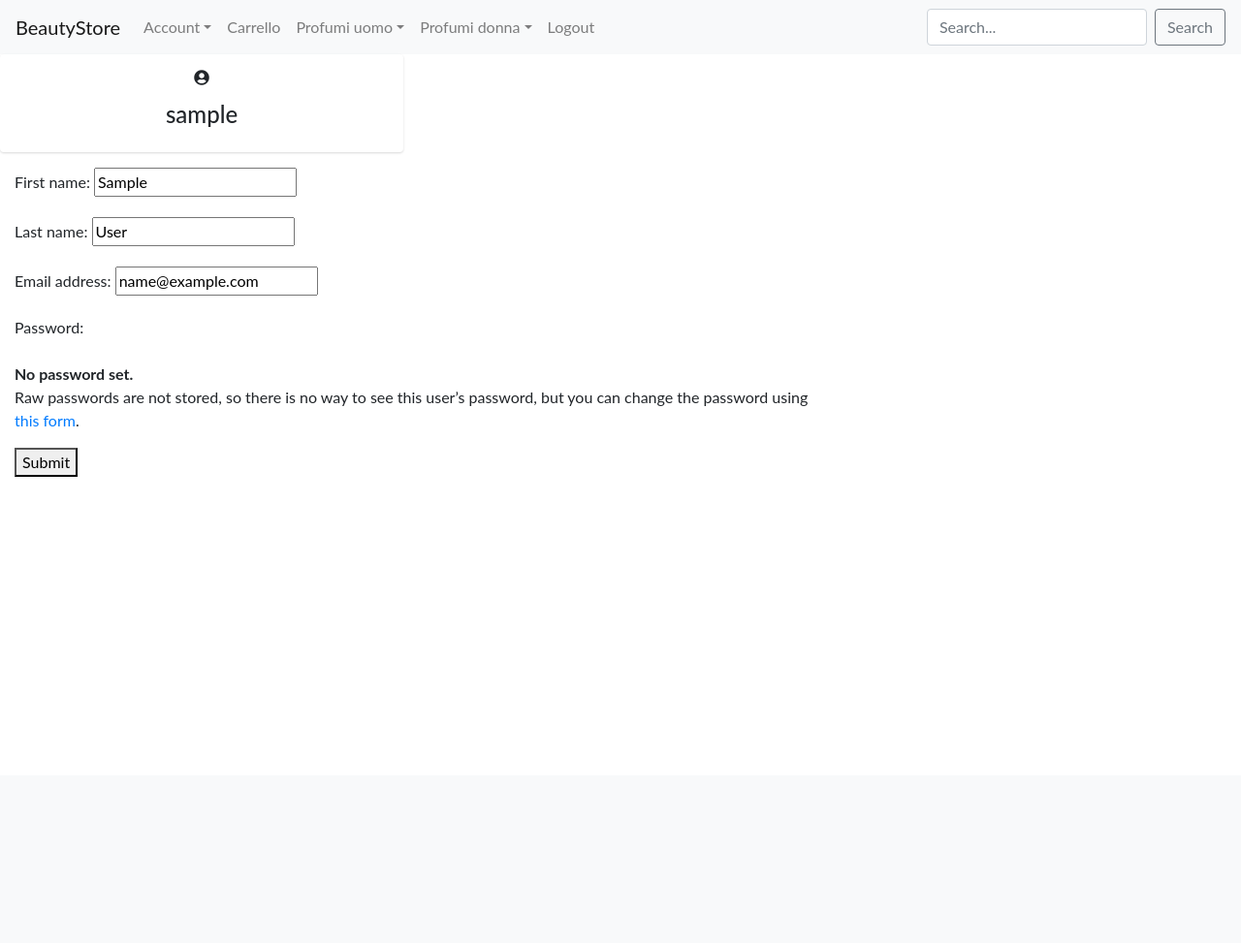
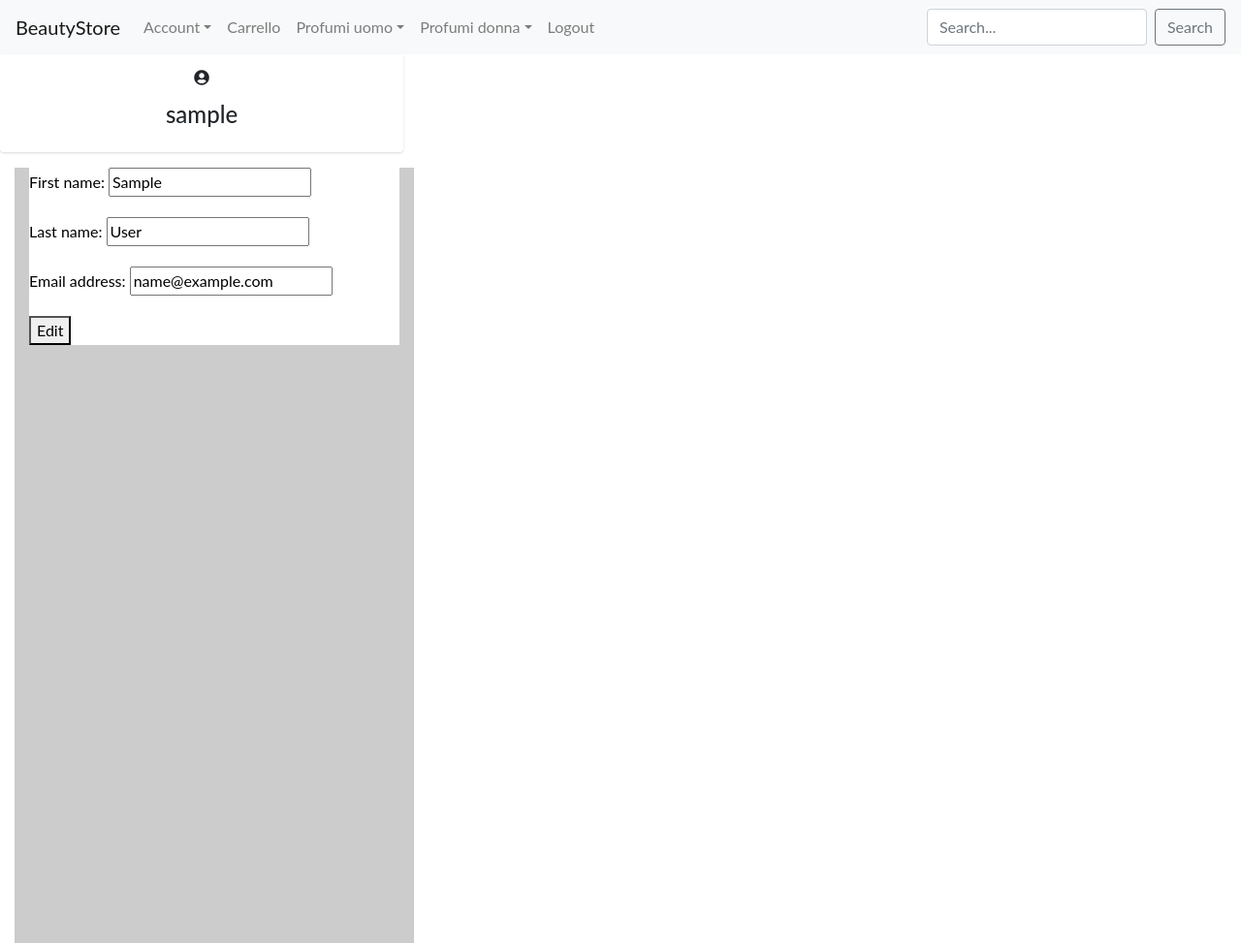
Before and after one commit to cristinacorghi/BeautyProject, a Django app: page /profile/ in a window 1280 px wide. Shown: the whole page at 97% size. Before the commit the page ends 492 px from the top, so only its background shows below. Run offline with Django 3.2, Linux system fonts and the light colour scheme; the visitor is signed in with stand-in values (Sample User, id 1); some libraries are stand-ins or nearby versions.

Commit message:
modifiche effettuate alla pagina Profile pt.2

```diff
--- a/beautyproject/settings.py
+++ b/beautyproject/settings.py
@@ -114,6 +114,7 @@ USE_TZ = True
 # https://docs.djangoproject.com/en/3.2/howto/static-files/
 
 STATIC_URL = '/static/'
+
 STATICFILES_DIRS = [BASE_DIR / 'static']
 
 # Default primary key field type
--- a/beautyproject/urls.py
+++ b/beautyproject/urls.py
@@ -29,5 +29,4 @@ urlpatterns = [
     path('profile/', views.Profile, name='Profile'),
     path('search_bar/', views.SearchBar, name='SearchBar'),
     path('search_bar/<int:pk>/products_list/', ProductList.as_view(), name='ProductList'),
-    path('change-password/', views.change_password, name='change_password'),
 ] + static(settings.STATIC_URL)
--- a/beautyproject/views.py
+++ b/beautyproject/views.py
@@ -9,10 +9,11 @@ from django.contrib.auth import (
 from django.urls import reverse_lazy
 from django.views.generic import CreateView, DetailView
 from forms.loginForm import UserLoginForm
-from forms.profileForm import ProfileForm, EditProfileForm
+from forms.profileForm import EditProfileForm
 from django.contrib.auth.models import User
 from Store.models.product import Product
 from django.contrib.auth.forms import UserChangeForm, PasswordChangeForm
+from django.contrib.auth import update_session_auth_hash
 
 
 def Base(request):
@@ -69,17 +70,3 @@ def SearchBar(request):
 class ProductList(DetailView):
     model = Product
     template_name = 'products.html'
-
-
-def change_password(request):
-    if request.method == 'POST':
-        form = PasswordChangeForm(request.POST, instance=request.user)
-
-        if form.is_valid():
-            form.save()
-            return redirect('Profile')
-
-    else:
-        form = PasswordChangeForm(instance=request.user)
-        args = {'form': form}
-        return render(request, 'change_password.html', args)
--- a/forms/profileForm.py
+++ b/forms/profileForm.py
@@ -1,5 +1,5 @@
 from django import forms
-from django.contrib.auth.forms import UserCreationForm, UserChangeForm
+from django.contrib.auth.forms import UserChangeForm
 from django.contrib.auth import (
     authenticate,
     get_user_model,
@@ -8,14 +8,9 @@ from django.contrib.auth import (
 User = get_user_model()
 
 
-class EditProfileForm (UserChangeForm):
+class EditProfileForm(UserChangeForm):
+    password = None
+
     class Meta:
         model = User
-        fields = ( 'first_name', 'last_name', 'email', 'password')
-
-
-class ProfileForm(forms.Form):
-    fullName = forms.CharField(max_length=150)
-    email = forms.EmailField(widget=forms.EmailInput)
-    mobilePhone = forms.CharField(max_length=10)
-    address = forms.CharField(max_length=150)
+        fields = ('first_name', 'last_name', 'email')
--- a/static/css/profile.css
+++ b/static/css/profile.css
@@ -33,12 +33,7 @@
     margin-bottom: 1rem!important;
 }
 
-.bg-gray-300 {
-    background-color: #e2e8f0;
+.profilefrm {
+    color: black;
+    background: white;
 }
-.h-100 {
-    height: 100%!important;
-}
-.shadow-none {
-    box-shadow: none!important;
-}
--- a/templates/profile.html
+++ b/templates/profile.html
@@ -16,14 +16,18 @@
             </div>
         </div>
 
-        <div class="col-md-8"
-            <div class="container">
-                <form method="post">
-                    {% csrf_token %}
-                    {{ form.as_p }}
-                    <button type="submit">Submit</button>
-                </form>
-                <br>
+        <div class="col-md-8">
+            <div class="card mb-3">
+                <div class="row">
+                    <div class="container">
+                        <form method="post" class="profilefrm">
+                            {% csrf_token %}
+                            {{ form.as_p }}
+                            <button type="submit">Edit</button>
+                        </form>
+                        <br>
+                    </div>
+                </div>
             </div>
         </div>
     </div>
```
Also changed, not shown: Store/models/profile.py (added, +10 -0 lines), templates/change_password.html (deleted, +0 -12 lines).
